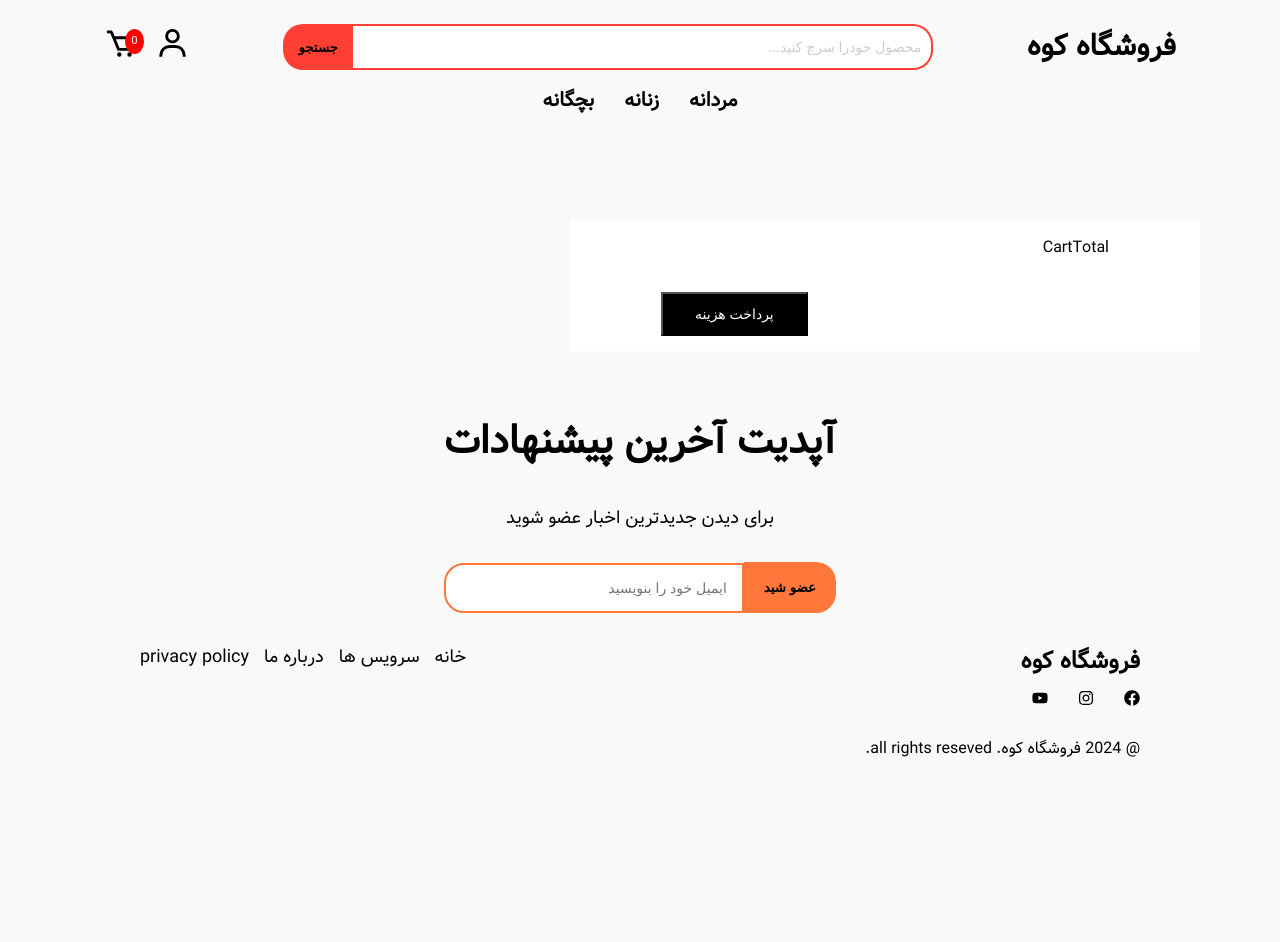
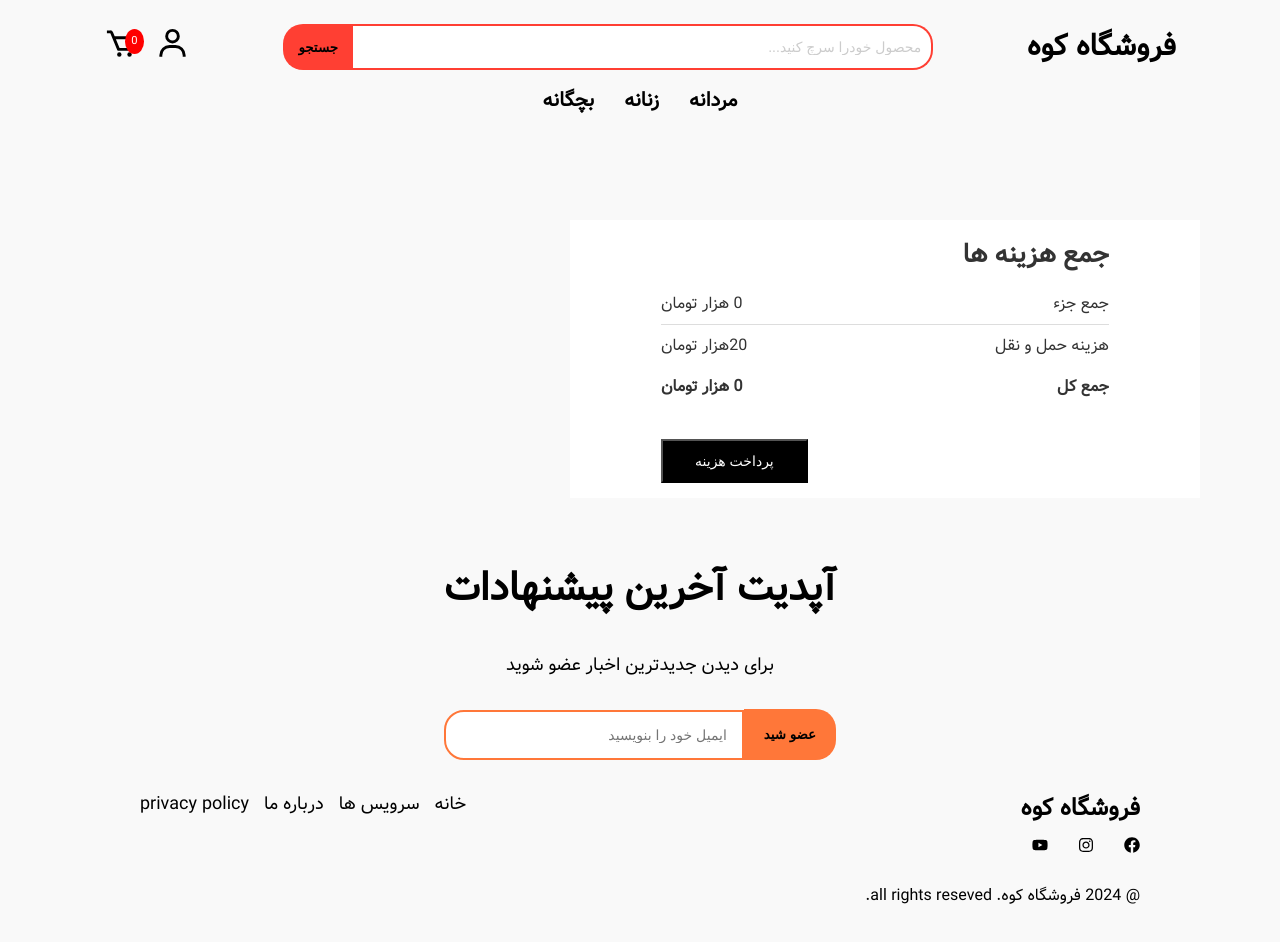
Before and after one commit to ShakilaMhd/Mountain-Shop, a React (Vite) app in the folder frontend/: page /cart in a window 1280 px wide. Shown: the top 942 px of the page. Before the commit the page ends 821 px from the top, so only its background shows below. Built offline with nearby package versions, Linux system fonts and the light colour scheme.

Commit message:
add the cartTotal and complete that

```diff
--- /dev/null
+++ b/frontend/src/components/CartTotal/CartTotal.css
@@ -0,0 +1,30 @@
+.cart-total-container {
+  width: 100%;
+  color: #333;
+}
+
+.cart-title h2 {
+  font-size: 26px;
+  margin-bottom: 1rem;
+}
+
+.cart-details {
+  font-size: 1rem;
+}
+
+.cart-row {
+  display: flex;
+  justify-content: space-between;
+  margin: 0.5rem 0;
+}
+
+.cart-divider {
+  border: none;
+  border-top: 1px solid #ddd;
+  margin: 0.5rem 0;
+}
+
+.cart-total {
+  font-weight: bold;
+  margin-top: 1rem;
+}
--- a/frontend/src/components/CartTotal/CartTotal.jsx
+++ b/frontend/src/components/CartTotal/CartTotal.jsx
@@ -1,9 +1,31 @@
-import React from 'react'
+import React, { useContext } from "react";
+import { ShopContext } from "../../context/ShopContext";
+import "./CartTotal.css"
+const CartTotal = () => {
+  const { currency, getCartAmount, delivery_fee } = useContext(ShopContext);
 
-const CartTotal = () => {
-  return (
-    <div>CartTotal</div>
-  )
-}
+  return <div>
+    <div className="cart-total-container">
+      <div className="cart-title">
+        <h2>جمع هزینه ها</h2>
+      </div>
+      <div className="cart-total-details">
+        <div className="cart-row">
+          <p>جمع جزء</p>
+          <p>{getCartAmount()} {currency}</p>
+        </div>
+        <hr className="cart-divider" />
+        <div className="cart-row">
+          <p>هزینه حمل و نقل</p>
+          <p>{delivery_fee}{currency}</p>
+        </div>
+        <div className="cart-row cart-total">
+          <b>جمع کل</b>
+          <b>{getCartAmount() === 0 ? 0 : getCartAmount() + delivery_fee} {currency}</b>
+        </div>
+      </div>
+    </div>
+  </div>;
+};
 
-export default CartTotal
+export default CartTotal;
--- a/frontend/src/components/RelatedProduct/RelatedProduct.jsx
+++ b/frontend/src/components/RelatedProduct/RelatedProduct.jsx
@@ -2,7 +2,7 @@ import React, { useContext, useEffect, useState } from "react";
 import { ShopContext } from "../../context/ShopContext";
 import { Link } from "react-router-dom";
 const RelatedProduct = ({ category }) => {
-  const { products } = useContext(ShopContext);
+  const { products, currency } = useContext(ShopContext);
   const [relatedProduct, setRelatedProduct] = useState([]);
 
   const related = products.filter(
@@ -31,7 +31,7 @@ const RelatedProduct = ({ category }) => {
                   </Link>
                 </div>
                 <h3>{product.name}</h3>
-                <p>{product.price}تومان</p>
+                <p>{product.price}{currency}</p>
               </div>
             ))
           ) : (
--- a/frontend/src/context/ShopContext.jsx
+++ b/frontend/src/context/ShopContext.jsx
@@ -5,7 +5,8 @@ import { toast } from "react-toastify";
 export const ShopContext = createContext();
 
 const ShopContextProvider = ({ children }) => {
-  const currency = "$";
+  const currency = "هزار تومان";
+  const delivery_fee = 20;
 
   const [cartItems, setCartItems] = useState({});
   const [products, setProducts] = useState(product);
@@ -31,9 +32,9 @@ const ShopContextProvider = ({ children }) => {
     }
 
     setCartItems(updatedCart);
-    console.log(`product added to cart: itemId - ${itemId}, size - ${size}`)
+    console.log(`product added to cart: itemId - ${itemId}, size - ${size}`);
 
-    toast.success('محصول به سبد اضافه شد')
+    toast.success("محصول به سبد اضافه شد");
   };
 
   // function to get the amount of items in the cart
@@ -64,17 +65,18 @@ const ShopContextProvider = ({ children }) => {
     for (const itemId in cartItems) {
       const itemInfo = products.find((product) => product._id === itemId);
 
-      if(itemInfo) {
-        for(const size in cartItems[itemId]){
-          totalAmount += itemInfo.price * cartItems[itemId][size]
+      if (itemInfo) {
+        for (const size in cartItems[itemId]) {
+          totalAmount += itemInfo.price * cartItems[itemId][size];
         }
       }
     }
-    return totalAmount
+    return totalAmount;
   };
 
   const value = {
     products,
+    delivery_fee,
     cartItems,
     currency,
     searchTerm,
@@ -82,7 +84,7 @@ const ShopContextProvider = ({ children }) => {
     addToCart,
     getCartCount,
     updateQuantity,
-    getCartAmount
+    getCartAmount,
   };
 
   return <ShopContext.Provider value={value}>{children}</ShopContext.Provider>;
--- a/frontend/src/pages/Collection/Collection.jsx
+++ b/frontend/src/pages/Collection/Collection.jsx
@@ -6,7 +6,7 @@ import men_wear from "../../assets/men-wear.png";
 import kid_wear from "../../assets/kid-banner.png";
 
 const Collection = () => {
-  const { products, searchTerm } = useContext(ShopContext);
+  const { products, searchTerm, currency } = useContext(ShopContext);
   const { category } = useParams();
 
   const filteredProduct = products.filter(
@@ -51,7 +51,7 @@ const Collection = () => {
                 </Link>
               </div>
               <h3>{product.name}</h3>
-              <p>{product.price}تومان</p>
+              <p>{product.price}{currency}</p>
             </div>
           ))
         ) : (
```
